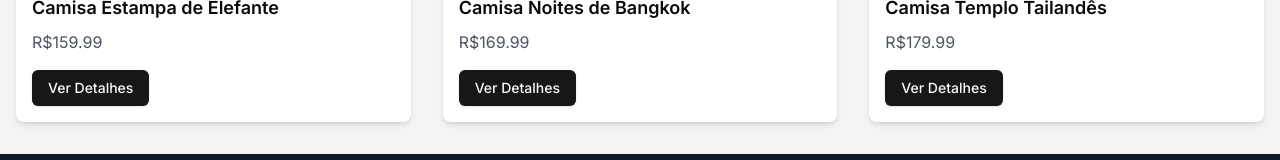
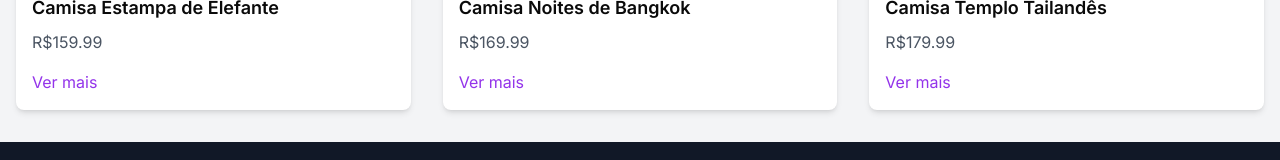
Before and after one commit to higorxi/ratCompLoja, a Next.js app: page /products/1 in a window 1280 px wide. Shown: the part 878-1038 px from the top of the page. Built offline with nearby package versions, Linux system fonts and the light colour scheme.

Commit message:
fix bug in deploy and router dynamic

```diff
--- a/src/app/products/[id]/page.tsx
+++ b/src/app/products/[id]/page.tsx
@@ -1,9 +1,11 @@
 "use client"
-import { useState, useEffect } from 'react';
+
 import Image from 'next/image';
 import Link from 'next/link';
 import { Button } from '@/components/ui/button';
 import { Instagram, MessageCircle } from 'lucide-react';
+import { useEffect, useState } from 'react';
+import { useParams } from 'next/navigation';
 
 const products = [
   { id: 1, name: 'Camisa Clássica Tailandesa', price: 129.99, image: '/placeholder.svg', description: 'Uma camisa confortável e elegante feita de algodão tailandês premium.', sizes: ['P', 'M', 'G', 'GG'], colors: ['Branco', 'Preto', 'Roxo'], category: 'casual' },
@@ -28,7 +30,12 @@ interface CartItem {
   color: string;
 }
 
-export default function ProductPage({ params }: { params: { id: string } }) {
+
+export default function ProductPage() {
+  const { id } = useParams();
+
+  const product = products.find(p => p.id === parseInt(id as string));
+
   const [selectedSize, setSelectedSize] = useState<string>('');
   const [selectedColor, setSelectedColor] = useState<string>('');
   const [cart, setCart] = useState<CartItem[]>([]);
@@ -39,8 +46,6 @@ export default function ProductPage({ params }: { params: { id: string } }) {
       setCart(JSON.parse(savedCart));
     }
   }, []);
-
-  const product = products.find(p => p.id === parseInt(params.id));
 
   if (!product) {
     return <div>Produto não encontrado</div>;
@@ -127,9 +132,7 @@ export default function ProductPage({ params }: { params: { id: string } }) {
               <div className="p-4">
                 <h3 className="text-lg font-semibold mb-2">{similarProduct.name}</h3>
                 <p className="text-gray-600 mb-4">R${similarProduct.price.toFixed(2)}</p>
-                <Button asChild>
-                  <Link href={`/products/${similarProduct.id}`}>Ver Detalhes</Link>
-                </Button>
+                <Link href={`/products/${similarProduct.id}`} className="text-purple-600">Ver mais</Link>
               </div>
             </div>
           ))}
```
